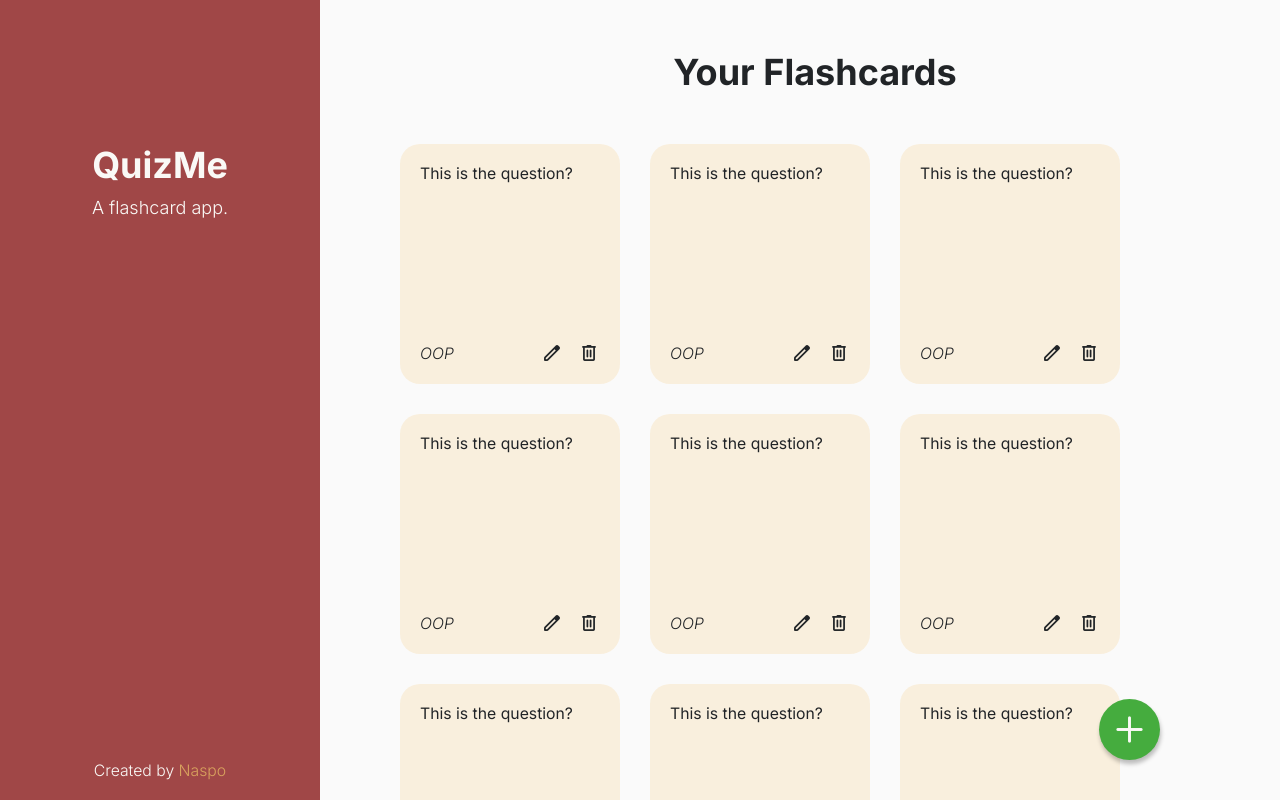
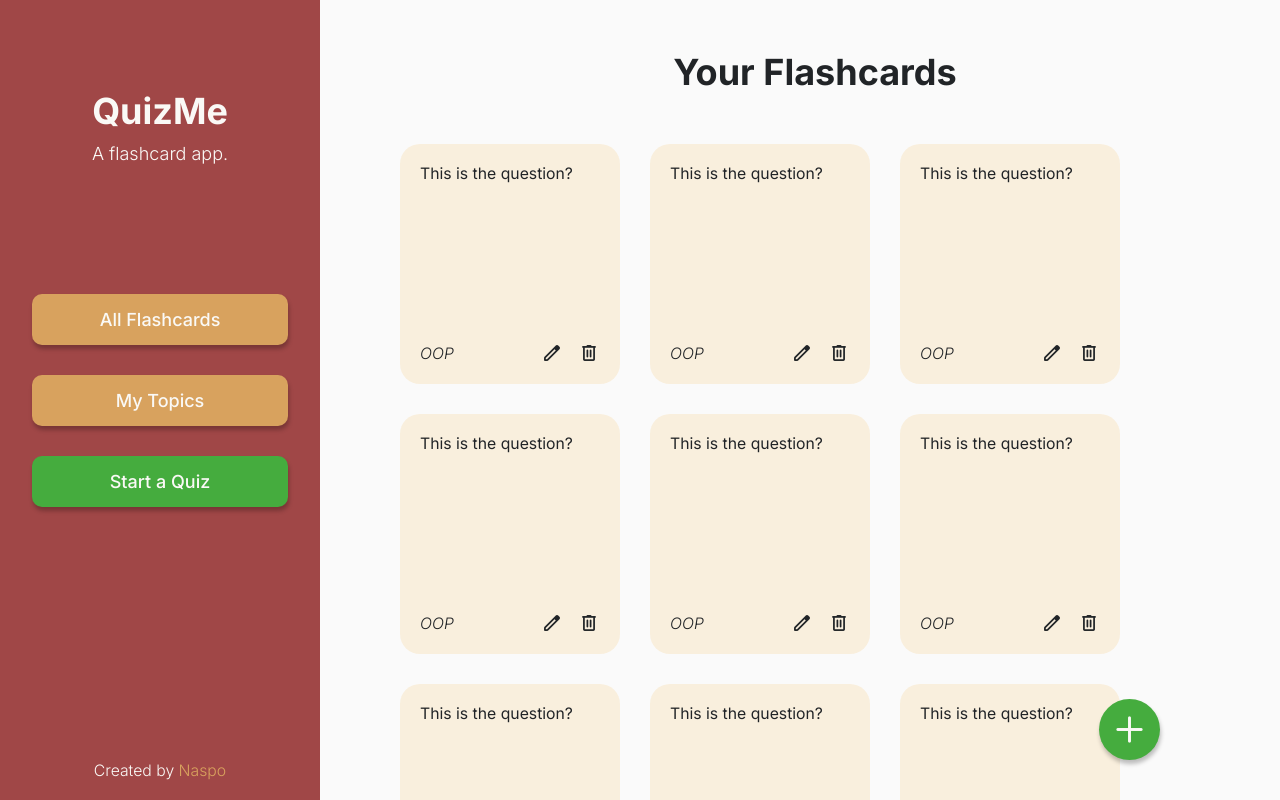
Before and after one commit to NaspoDev/QuizMe, a React (Vite) app in the folder frontend/: page /flashcards in a window 1280 px wide. Built offline with nearby package versions, Linux system fonts and the light colour scheme.

Commit message:
fixed sidebar buttons for flashcards and topics page

```diff
--- a/frontend/src/components/sidebar/Sidebar.tsx
+++ b/frontend/src/components/sidebar/Sidebar.tsx
@@ -23,20 +23,29 @@ function Sidebar() {
         )}
 
         {/* Flashcards or Topics page */}
-        {location.pathname == "/flashcards" ||
-          (location.pathname == "/topics" && (
-            <>
-              <button className="sidebar-button sidebar-button-orange">
-                All Flashcards
-              </button>
-              <button className="sidebar-button sidebar-button-orange">
-                My Topics
-              </button>
-              <button className="sidebar-button sidebar-button-green">
-                Start a Quiz
-              </button>
-            </>
-          ))}
+        {(location.pathname == "/flashcards" ||
+          location.pathname == "/topics") && (
+          <>
+            <Link
+              to="/flashcards"
+              className="button sidebar-button sidebar-button-orange"
+            >
+              All Flashcards
+            </Link>
+            <Link
+              to="/flashcards"
+              className="button sidebar-button sidebar-button-orange"
+            >
+              My Topics
+            </Link>
+            <Link
+              to="/flashcards"
+              className="button sidebar-button sidebar-button-green"
+            >
+              Start a Quiz
+            </Link>
+          </>
+        )}
       </div>
 
       {/* Crediting myself */}
```
